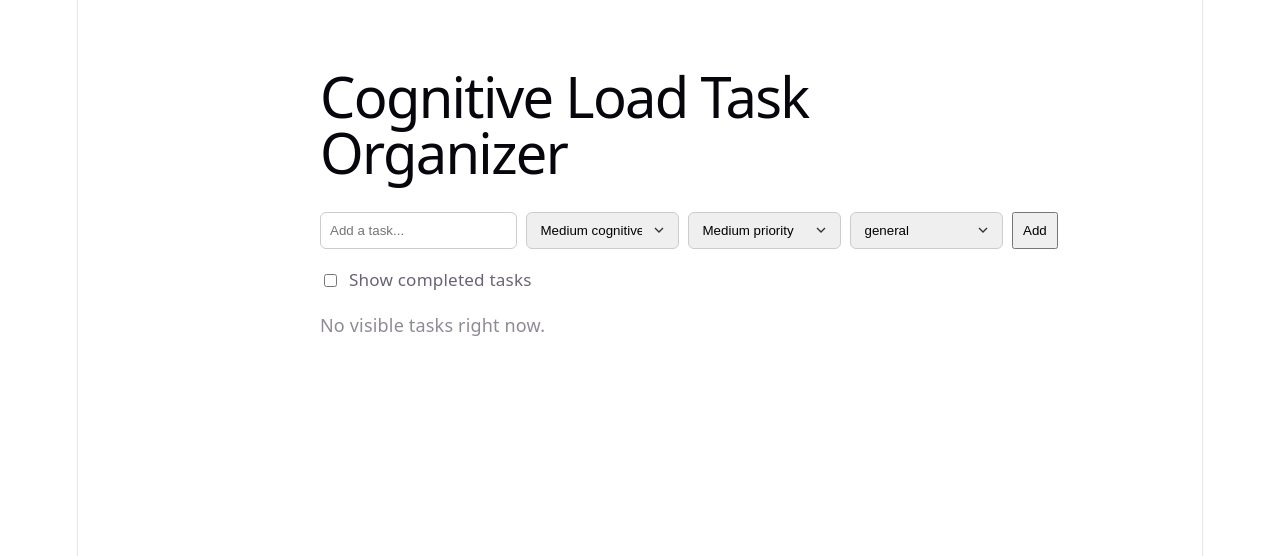
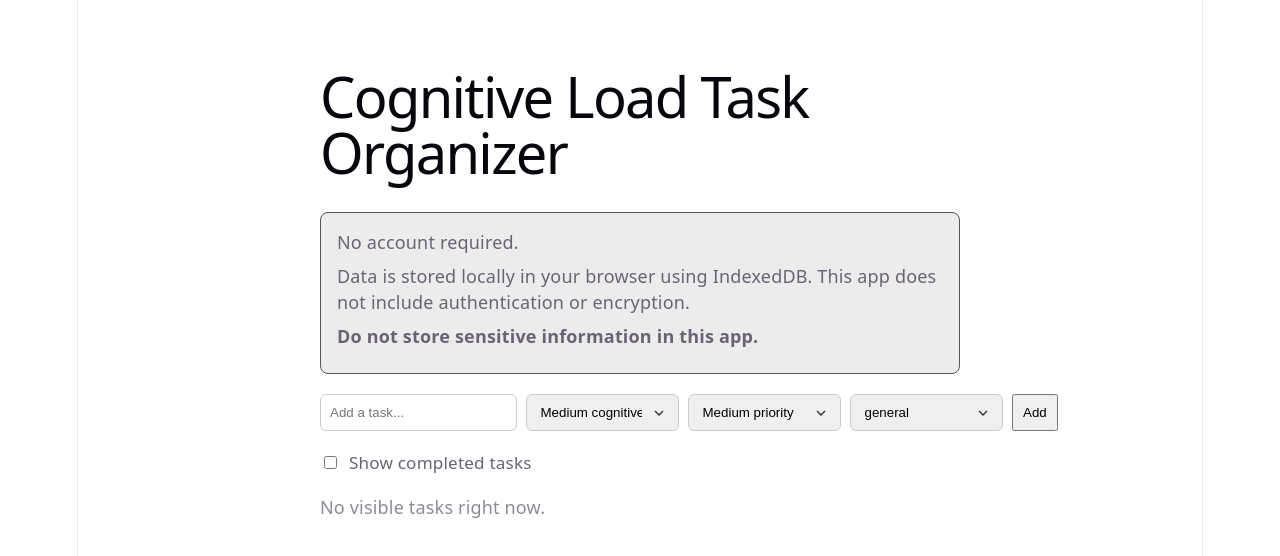
Before and after one commit to martinson-r/Cognitive-Load-Task-Organizer, a React (Vite) app: page / in a window 1280 px wide. Shown: the top 556 px of the page. Built offline with nearby package versions, Linux system fonts and the light colour scheme.

Commit message:
feat: add local-only data disclaimer banner

```diff
--- a/src/App.css
+++ b/src/App.css
@@ -16,6 +16,18 @@
   font-family: system-ui, -apple-system, sans-serif;
   max-width: 640px;
   margin: 0 auto;
+}
+
+.info-banner {
+  padding: 16px;
+  border-radius: 8px;
+  background: #ececec;
+  border: 1px solid #555;
+  margin-bottom: 20px;
+}
+
+.info-banner p {
+  margin-bottom: 8px;
 }
 
 .task-form {
--- a/src/App.jsx
+++ b/src/App.jsx
@@ -275,6 +275,12 @@ async function handleToggleTask(id) {
   return (
     <div className="app">
       <h1>Cognitive Load Task Organizer</h1>
+      <div className="info-banner">
+        <p>No account required.</p>
+        <p>Data is stored locally in your browser using IndexedDB.
+        This app does not include authentication or encryption.</p>
+        <p><strong>Do not store sensitive information in this app.</strong></p>
+      </div>
 
       <TaskForm
         input={input}
```
